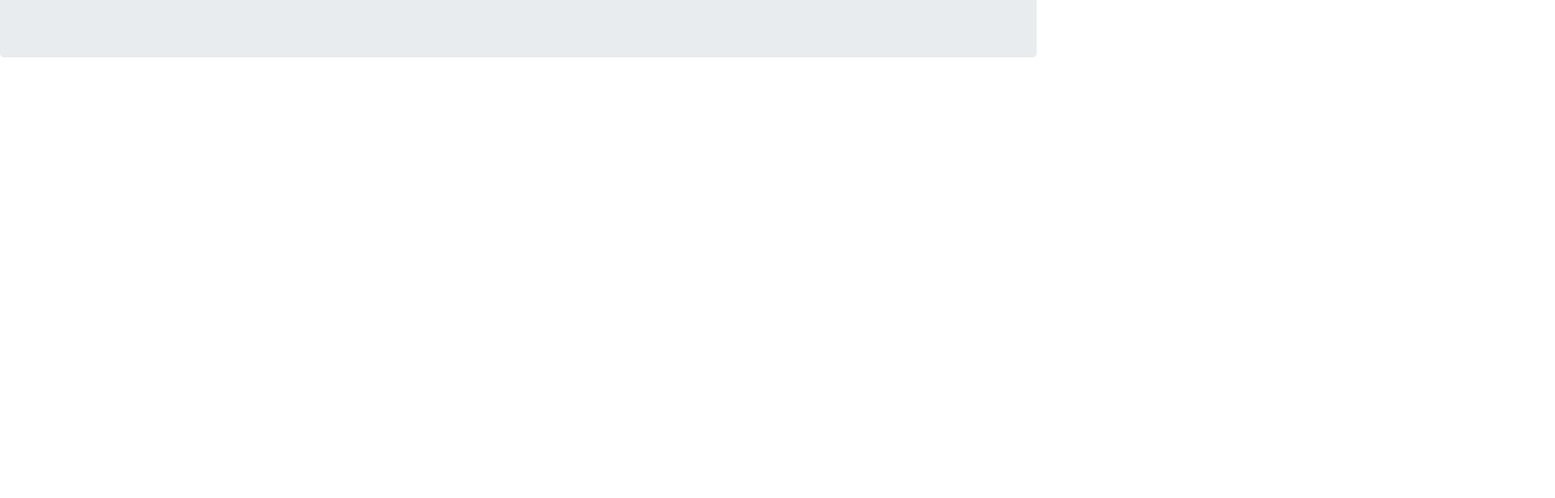
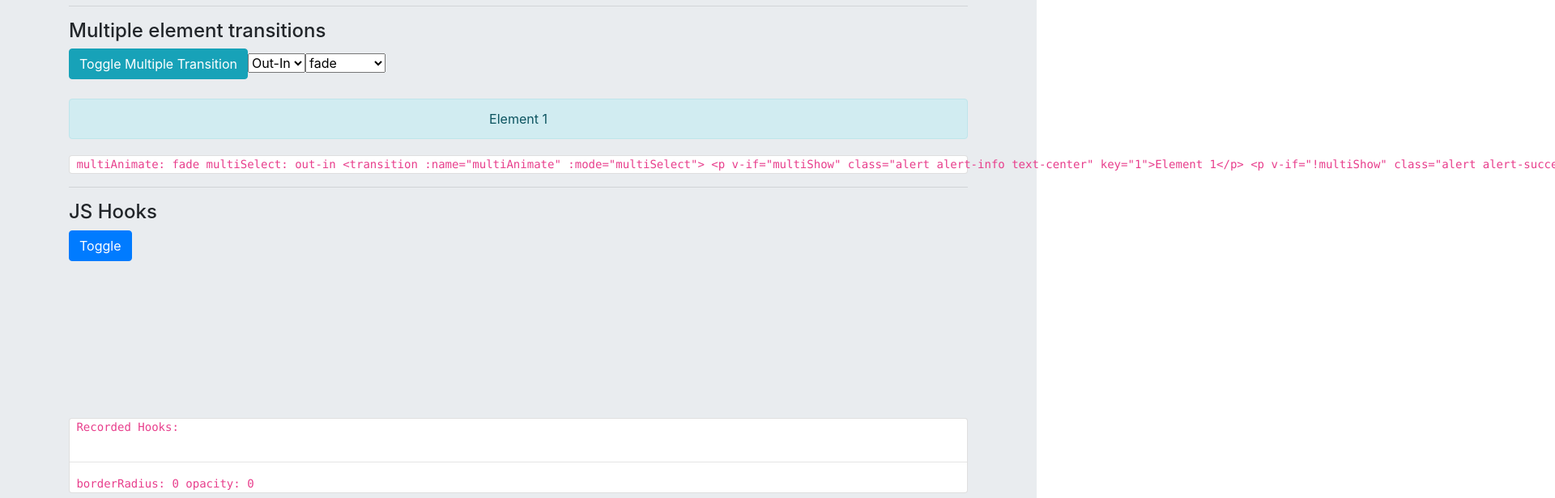
Before and after one commit to mattcc82/vue-cli-project, a Vue app: page / in a window 1280 px wide. Shown: the part 2240-2856 px from the top of the page at 81% size, 1920 px wide, since content can reach past the window. Before the commit the page ends 2343 px from the top, so only its background shows below. Built offline with nearby package versions, Linux system fonts and the light colour scheme.

Commit message:
more transition examples

```diff
--- a/src/App.vue
+++ b/src/App.vue
@@ -48,6 +48,64 @@
                   </code>
                 </div>
               </div>
+              <hr>
+              <h4>Multiple element transitions</h4>
+              <button @click="multiShow = !multiShow" class="btn" :class="multiShow ? 'btn-info' : 'btn-success'">Toggle Multiple Transition</button>
+              <select v-model="multiSelect">
+                <option value="out-in">Out-In</option>
+                <option value="in-out">In-Out</option>
+              </select>
+              <select v-model="multiAnimate">
+                <option v-for="(obj, index) in showObj" :value="obj.animate" :key="index">{{ obj.animate }}</option>
+              </select>
+              <br><br>
+              <div class="item-row">
+                <transition
+                  :name="multiAnimate"
+                  :mode="multiSelect">
+                  <p v-if="multiShow" class="alert alert-info text-center" key="1">Element 1</p>
+                  <p v-if="!multiShow" class="alert alert-success text-center" key="2">Element 2</p>
+                </transition>
+              </div>
+              <code class="card" style="white-space: pre;">
+                multiAnimate: {{ multiAnimate }}
+                multiSelect: {{ multiSelect }}
+                &lt;transition
+                  :name="multiAnimate"
+                  :mode="multiSelect"&gt;
+                  &lt;p v-if="multiShow" class="alert alert-info text-center" key="1"&gt;Element 1&lt;/p&gt;
+                  &lt;p v-if="!multiShow" class="alert alert-success text-center" key="2"&gt;Element 2&lt;/p&gt;
+                &lt;/transition&gt;
+              </code>
+              <hr>
+              <h4>JS Hooks</h4>
+              <button @click="jsMethod" class="btn btn-primary">Toggle</button>
+              <br><br>
+              <div class="item-row js-block">
+                <!-- dont look for css animations in this transition -->
+                <!-- :css="false" -->
+                <transition
+                  :css="false"
+                  @before-enter="beforeEnter"
+                  @enter="enter"
+                  @after-enter="afterEnter"
+                  @enter-cancelled="enterCancelled"
+                  @before-leave="beforeLeave"
+                  @leave="leave"
+                  @after-leave="afterLeave"
+                  @leave-cancelled="leaveCancelled">
+                  <div v-if="jsShow" class="green-square"></div>
+                </transition>
+              </div>
+              <code class="card" style="white-space: pre; min-height: 40px;">
+                Recorded Hooks:
+                <ul>
+                  <li v-for="(hook, index) in jsHooks" :key="index">{{ hook }}</li>
+                </ul>
+                <hr>
+                borderRadius: {{ jsEl.borderRadius }}
+                opacity: {{ jsEl.opacity }}
+              </code>
             </div>
         </transition>
       </div>
@@ -71,6 +129,65 @@ export default {
       setTimeout(() => {
         self.animateCssShow = true
       }, 10)
+    },
+    jsMethod () {
+      this.jsShow = !this.jsShow
+      this.jsHooks = []
+    },
+    // js animation hooks
+    beforeEnter (el) {
+      this.jsHooks.push('beforeEnter')
+      el.style.borderRadius = '0% 0% 0% 0%'
+      el.style.opacity = 0
+    },
+    enter (el, done) {
+      this.jsHooks.push('enter')
+      let round = 1
+      const interval = setInterval(() => {
+        el.style.borderRadius = round + '% ' + round + '% ' + round + '% ' + round + '%'
+        el.style.opacity = ((round * 2) * 0.01)
+        this.jsEl.borderRadius = round
+        this.jsEl.opacity = ((round * 2) * 0.01)
+        round++
+        if (round >= 50) {
+          clearInterval(interval)
+          // need to call done to signal when this hook is done
+          done()
+        }
+      }, 20)
+    },
+    afterEnter (el) {
+      this.jsHooks.push('afterEnter')
+    },
+    enterCancelled (el) {
+      this.jsHooks.push('enterCancelled')
+    },
+    beforeLeave (el) {
+      this.jsHooks.push('beforeLeave')
+      el.style.borderRadius = '50%'
+      el.style.opacity = 1
+    },
+    leave (el, done) {
+      this.jsHooks.push('leave')
+      let round = 50
+      const interval = setInterval(() => {
+        el.style.borderRadius = round + '% ' + round + '% ' + round + '% ' + round + '%'
+        el.style.opacity = ((round * 2) * 0.01)
+        this.jsEl.borderRadius = round
+        this.jsEl.opacity = ((round * 2) * 0.01)
+        round--
+        if (round <= 0) {
+          clearInterval(interval)
+          // need to call done to signal when this hook is done
+          done()
+        }
+      }, 20)
+    },
+    afterLeave (el) {
+      this.jsHooks.push('afterLeave')
+    },
+    leaveCancelled (el) {
+      this.jsHooks.push('leaveCancelled')
     }
   },
   filters: {
@@ -83,6 +200,15 @@ export default {
   data () {
     return {
       pageShow: true,
+      multiShow: true,
+      multiSelect: 'out-in',
+      multiAnimate: 'fade',
+      jsShow: false,
+      jsHooks: [],
+      jsEl: {
+        borderRadius: 0,
+        opacity: 0
+      },
       animateCssShow: true,
       optionSelected: 'animated bounce',
       options: [
@@ -174,6 +300,16 @@ export default {
 .fixed-container {
   height: 30px;
 }
+.js-block {
+  min-height: 150px;
+}
+.green-square {
+  width: 120px;
+  height: 120px;
+  background-color: aquamarine;
+  border: 1px solid green;
+}
+
 
 // fade transition
 
```
